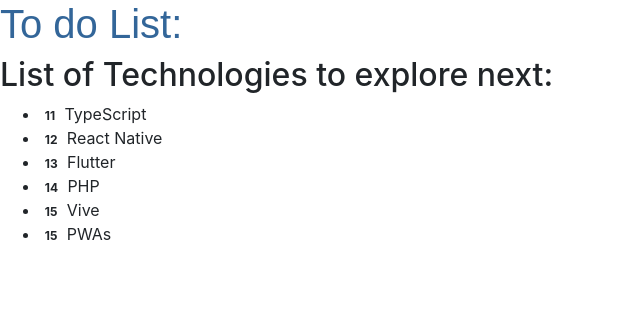
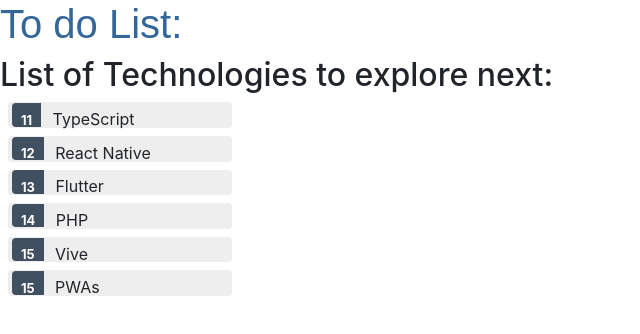
Before and after one commit to hazthompson/to-do-list-angular, an Angular app: page / in a window 1280 px wide. Shown: the top 334 px of the page, without its empty margins (0-640 px from the left). Built offline with nearby package versions, Linux system fonts and the light colour scheme.

Commit message:
initial simple styling for list items

```diff
--- a/src/app/to-dos/to-dos.component.css
+++ b/src/app/to-dos/to-dos.component.css
@@ -0,0 +1,50 @@
+.selected {
+  background-color: #cfd8dc !important;
+  color: white;
+}
+.todos {
+  margin: 0 0 2em 0;
+  list-style-type: none;
+  padding: 0;
+  width: 15em;
+}
+.todos li {
+  cursor: pointer;
+  position: relative;
+  left: 0;
+  background-color: #eee;
+  margin: 0.5em;
+  padding: 0.3em;
+  height: 1.6em;
+  border-radius: 4px;
+}
+.heroes li.selected:hover {
+  background-color: #bbd8dc !important;
+  color: white;
+}
+.todos li:hover {
+  color: #607d8b;
+  background-color: #ddd;
+  left: 0.1em;
+}
+.todos .text {
+  position: relative;
+  top: -3px;
+}
+.todos .badge {
+  display: inline-block;
+  font-size: small;
+  color: white;
+  padding: 0.8em 0.7em 0 0.7em;
+  background-color: #405061;
+  line-height: 1em;
+  position: relative;
+  left: -1px;
+  top: -4px;
+  height: 1.8em;
+  margin-right: 0.8em;
+  border-radius: 4px 0 0 4px;
+}
+
+.todos .display-name {
+}
--- a/src/app/to-dos/to-dos.component.html
+++ b/src/app/to-dos/to-dos.component.html
@@ -1,8 +1,11 @@
 <div>
   <h2>List of Technologies to explore next:</h2>
   <ul class="todos">
-    <li *ngFor="let todo of todos">
-      <span class="badge">{{ todo.id }}</span> {{ todo.name }}
+    <li *ngFor="let todo of todos" class="row">
+      <span class="badge">{{ todo.id }}</span>
+      <span class="display-name" style="text-align:center;">{{
+        todo.name
+      }}</span>
     </li>
   </ul>
 </div>
```
